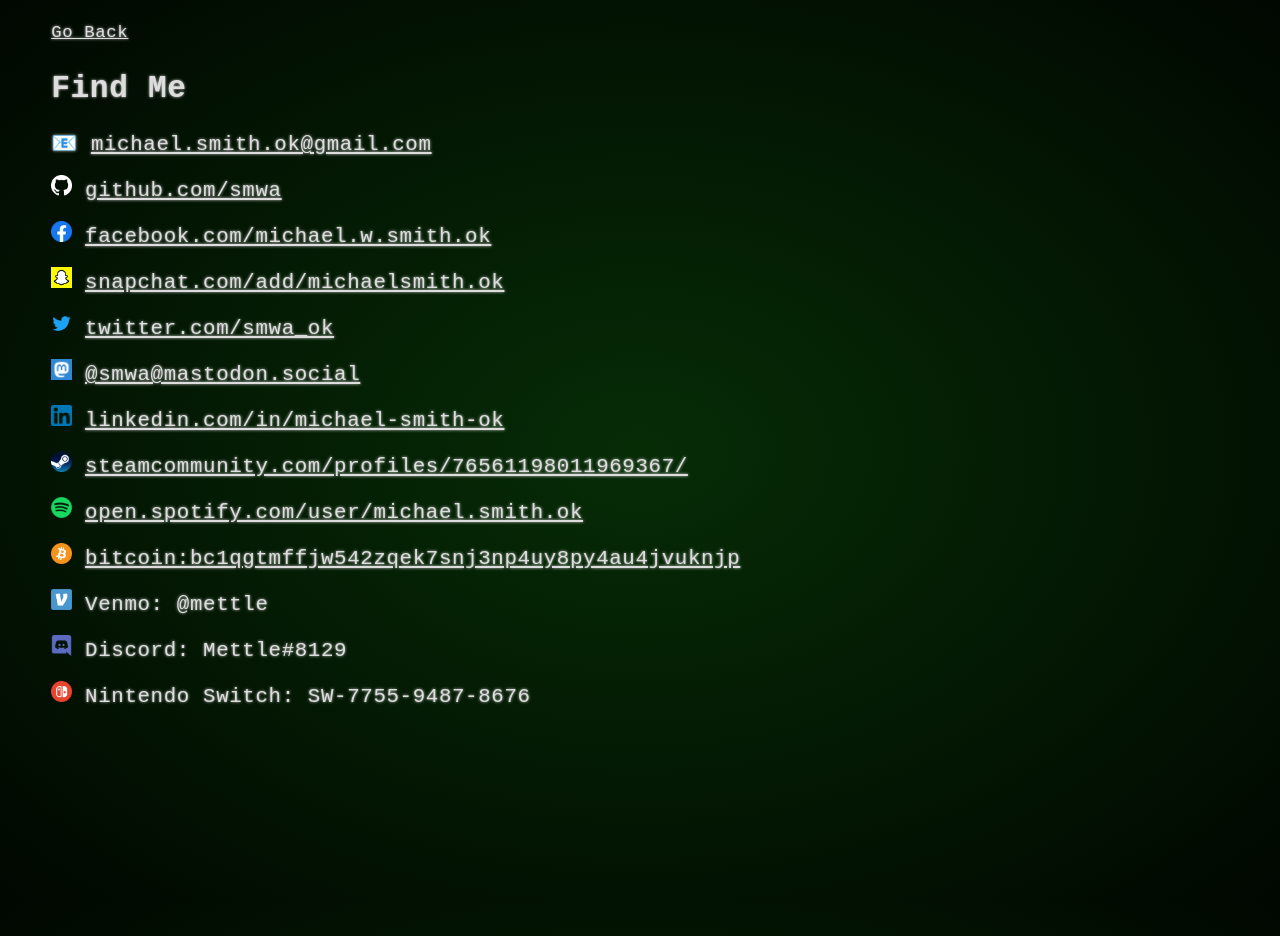
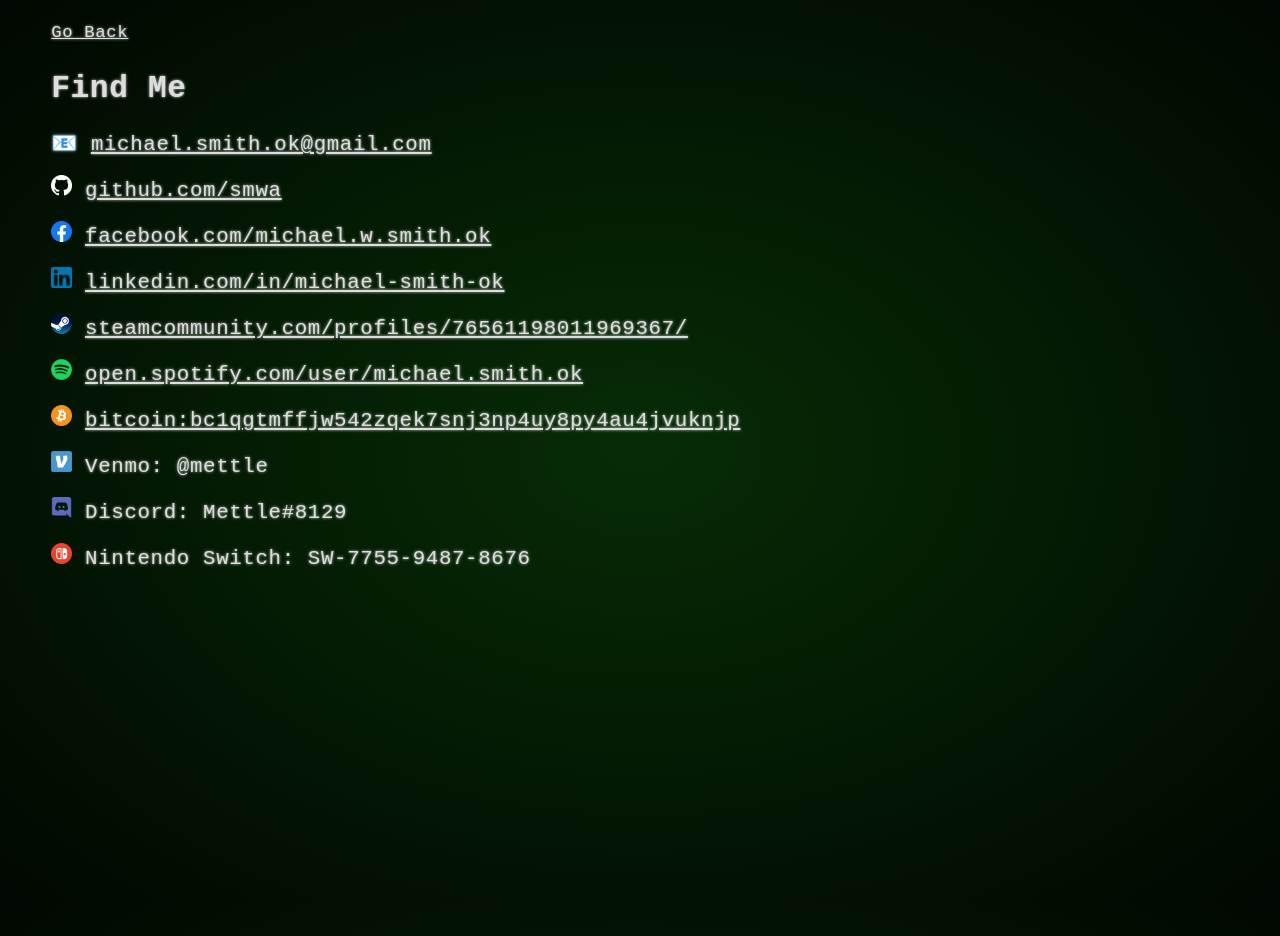
Before and after one commit to smwa/smwa.github.io, a Jekyll site: the page built from find_me.html, in a window 1280 px wide. Built offline with Jekyll 4.4.1, drawn with Linux system fonts in a browser that asks for light colours.

Commit message:
Remove unused contact info

```diff
--- a/find_me.html
+++ b/find_me.html
@@ -9,12 +9,6 @@
         target="_blank">github.com/smwa</a></div>
 <div class="contact"><img src="{{ site.baseurl }}/assets/icons/facebook_32.png"> <a href="https://www.facebook.com/michael.w.smith.ok/"
         target="_blank">facebook.com/michael.w.smith.ok</a></div>
-<div class="contact"><img src="{{ site.baseurl }}/assets/icons/snapchat.png"> <a href="https://www.snapchat.com/add/michaelsmith.ok"
-        target="_blank">snapchat.com/add/michaelsmith.ok</a></div>
-<div class="contact"><img src="{{ site.baseurl }}/assets/icons/twitter.png"> <a href="https://twitter.com/smwa_ok"
-        target="_blank">twitter.com/smwa_ok</a></div>
-<div class="contact"><img src="{{ site.baseurl }}/assets/icons/mastodon.png"> <a href="https://mastodon.social/@smwa"
-        target="_blank">@smwa@mastodon.social</a></div>
 <div class="contact"><img src="{{ site.baseurl }}/assets/icons/linkedin.png"> <a href="https://linkedin.com/in/michael-smith-ok"
         target="_blank">linkedin.com/in/michael-smith-ok</a></div>
 <div class="contact"><img src="{{ site.baseurl }}/assets/icons/steam.png"> <a href="https://steamcommunity.com/profiles/76561198011969367/"
```
